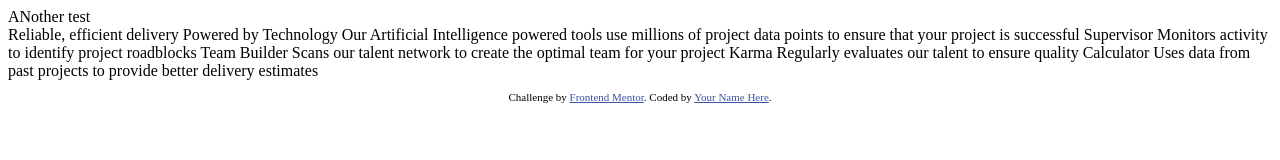
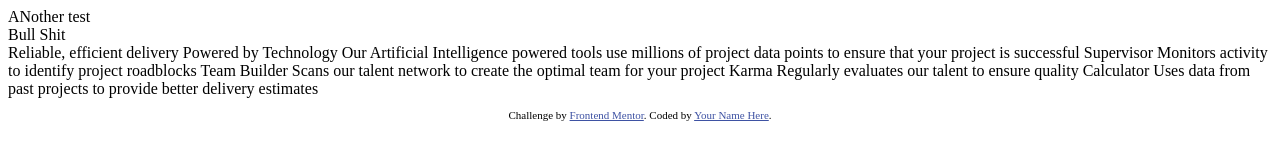
Before and after one commit to JS-Law/four-card-feature-section, a plain HTML site: page index.html in a window 1280 px wide. Drawn offline with Linux system fonts and the light colour scheme.

Commit message:
Another test for git-ui
Signed-off-by: Jeff Stanley <10554861+JS-Law@users.noreply.github.com>

```diff
--- a/index.html
+++ b/index.html
@@ -25,6 +25,7 @@
 
 <body>
   <div class="something">ANother test</div>
+  <div id="somebullshit">Bull Shit</div>
   Reliable, efficient delivery
   Powered by Technology
 
```
